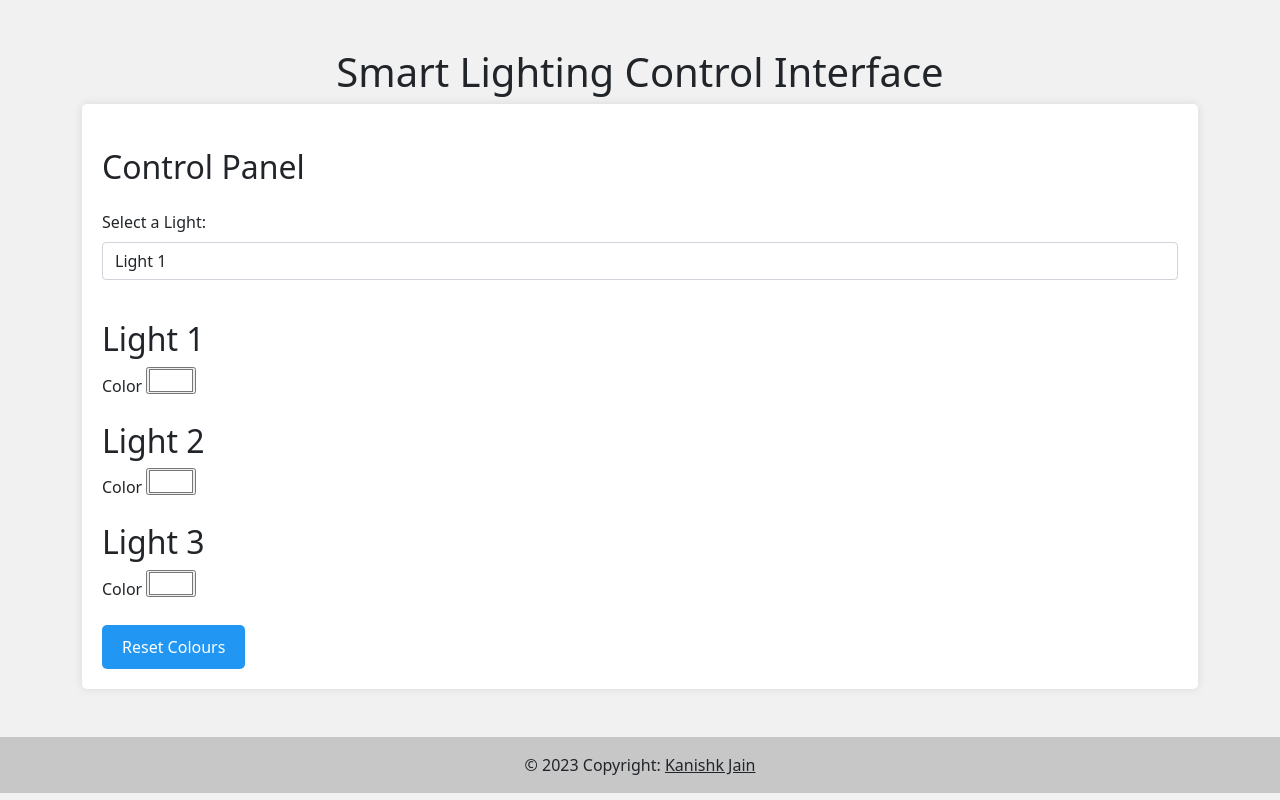
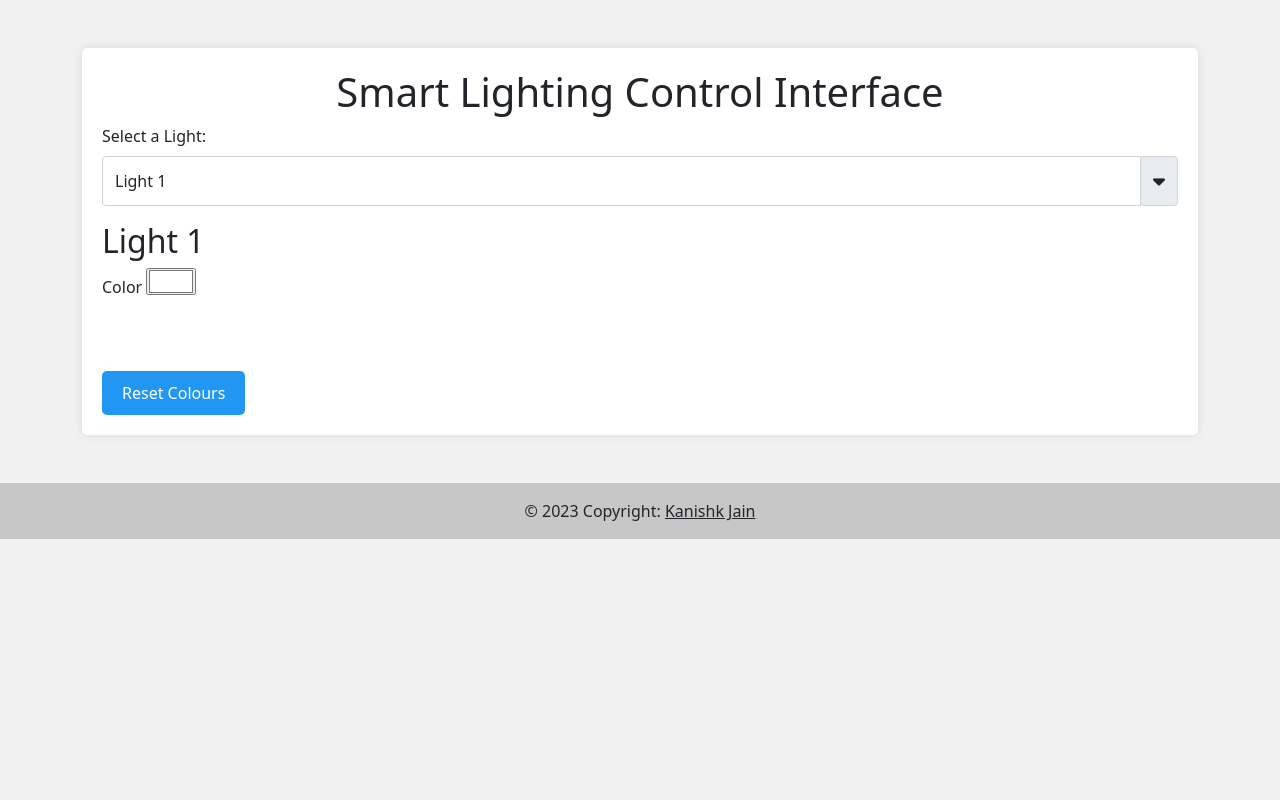
Before and after one commit to kanishkjain0263/topic2-aboveandbeyond, a plain HTML site: page index.html in a window 1280 px wide. Drawn offline with nearby package versions, Linux system fonts and the light colour scheme.

Commit message:
UPDATE UI

```diff
--- a/index.html
+++ b/index.html
@@ -7,37 +7,47 @@
     <title>Smart Lighting Control Interface</title>
     <!-- Bootstrap CSS -->
     <link rel="stylesheet" href="https://cdnjs.cloudflare.com/ajax/libs/bootstrap/5.0.2/css/bootstrap.min.css">
+    <!-- Font Awesome  -->
+    <link rel="stylesheet" href="https://cdnjs.cloudflare.com/ajax/libs/font-awesome/6.3.0/css/all.min.css"
+    integrity="sha512-SzlrxWUlpfuzQ+pcUCosxcglQRNAq/DZjVsC0lE40xsADsfeQoEypE+enwcOiGjk/bSuGGKHEyjSoQ1zVisanQ=="
+    crossorigin="anonymous" referrerpolicy="no-referrer" />
     <!-- Custom CSS -->
     <link rel="stylesheet" href="style.css">
 </head>
 
 <body>
     <div class="container my-5">
-        <h1 class="text-center">Smart Lighting Control Interface</h1>
+
         <form>
-            <h2 class="my-4">Control Panel</h2>
+            <h1 class="text-center">Smart Lighting Control Interface</h1>
             <div class="form-group mb-3">
                 <label for="light-select" class="form-label">Select a Light:</label>
-                <select class="form-control" id="light-select">
-                    <option value="light1">Light 1</option>
-                    <option value="light2">Light 2</option>
-                    <option value="light3">Light 3</option>
-                </select>
+                <div class="input-group">
+                    <select class="form-control" id="light-select">
+                        <option value="light1">Light 1</option>
+                        <option value="light2">Light 2</option>
+                        <option value="light3">Light 3</option>
+                    </select>
+                    <div class="input-group-append">
+                        <span class="input-group-text"><i class="fas fa-caret-down"></i></span>
+                    </div>
+                </div>
             </div>
-            <br>
+
+
             <div class="light" id="light1">
                 <h2>Light 1</h2>
                 <label for="light1-color">Color</label>
                 <input type="color" id="light1-color" value="#ffffff">
             </div>
             <br>
-            <div class="light" id="light2">
+            <div class="light" id="light2" style="display:none;">
                 <h2>Light 2</h2>
                 <label for="light2-color">Color</label>
                 <input type="color" id="light2-color" value="#ffffff">
             </div>
             <br>
-            <div class="light" id="light3">
+            <div class="light" id="light3" style="display:none;">
                 <h2>Light 3</h2>
                 <label for="light3-color">Color</label>
                 <input type="color" id="light3-color" value="#ffffff">
@@ -56,7 +66,6 @@
             <a class="text-dark" href="https://github.com/kanishkjain0263" target="_blank"
                 rel="noopener noreferrer">Kanishk Jain</a>
         </div>
-        <!-- Copyright -->
     </footer>
 
     <!-- Bootstrap JavaScript -->
--- a/script.js
+++ b/script.js
@@ -32,3 +32,25 @@ function displayLightColor(light, color) {
     // Update the background color of the light element
     lightElement.style.backgroundColor = color;
 }
+
+
+
+// Get the select element and all the light elements
+const select = document.getElementById("light-select");
+const lights = document.querySelectorAll(".light");
+
+// Add an event listener to the select element
+select.addEventListener("change", function () {
+    // Get the ID of the selected option
+    const selectedID = select.value;
+
+    // Loop through all the light elements
+    for (let i = 0; i < lights.length; i++) {
+        // If the light has the same ID as the selected option, show it, otherwise hide it
+        if (lights[i].id === selectedID) {
+            lights[i].style.display = "block";
+        } else {
+            lights[i].style.display = "none";
+        }
+    }
+});
--- a/style.css
+++ b/style.css
@@ -1,4 +1,3 @@
-
 /* Body */
 body {
 	background-color: #f1f1f1;
@@ -9,7 +8,7 @@ form {
 	background-color: #fff;
 	padding: 20px;
 	border-radius: 5px;
-	box-shadow: 0 0 10px rgba(0,0,0,0.1);
+	box-shadow: 0 0 10px rgba(0, 0, 0, 0.1);
 }
 
 /* Switch */
@@ -72,3 +71,19 @@ form {
 .btn-primary:hover {
 	opacity: 0.8;
 }
+
+/* Set the height of the select element */
+.form-control {
+	height: 50px;
+}
+
+/* Adjust the height and line-height of the input-group-text element */
+.input-group-text {
+	height: 50px;
+	line-height: 50px;
+}
+
+/* Adjust the font size of the icon */
+.input-group-text i {
+	font-size: 1.2rem;
+}
```
